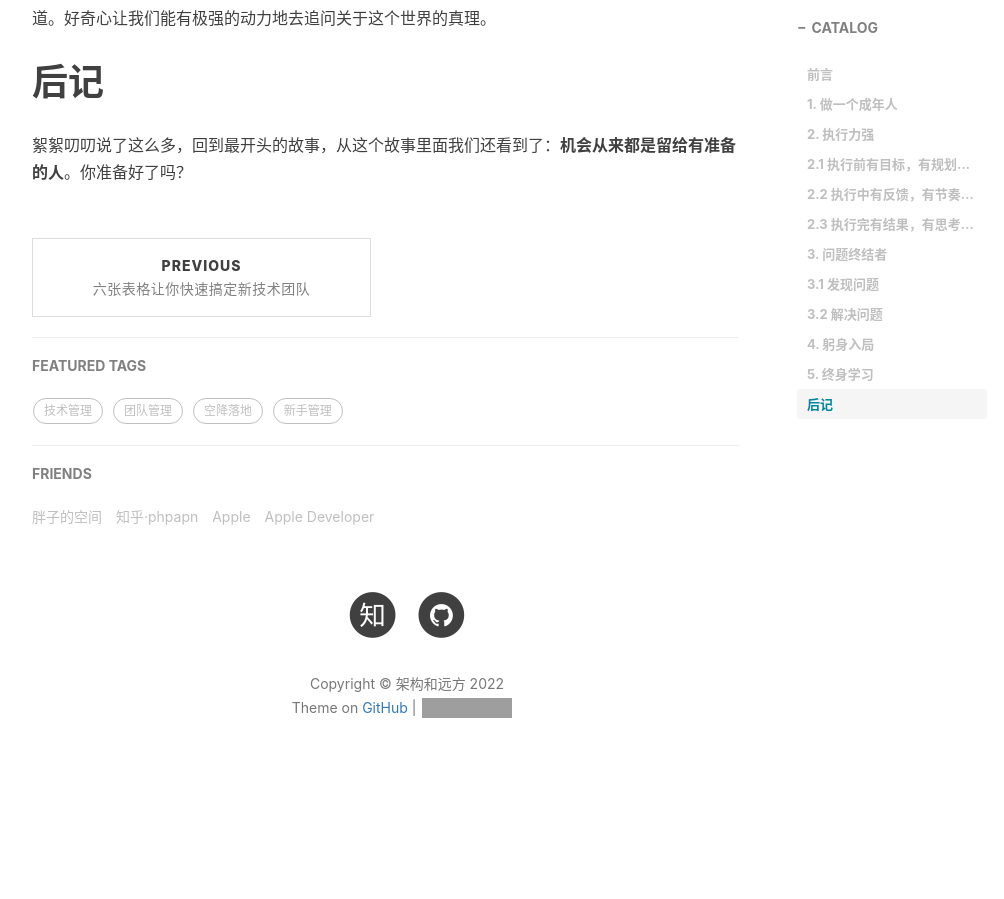
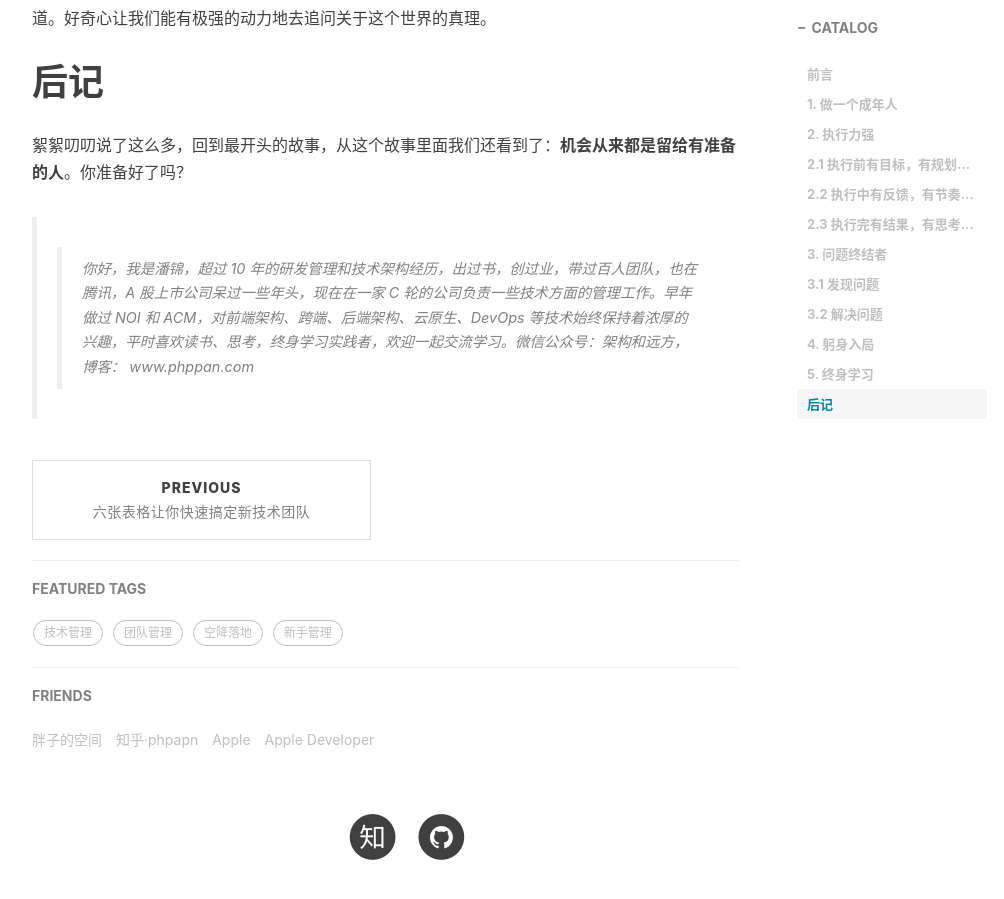
Before and after one commit to phppan/phppan.github.io, a Jekyll site: the page built from _posts/2022-03-12-做到这五点你就可以从容面对 35 岁危机.md, in a window 1280 px wide and 900 px high, scrolled down 7785 px. Shown: the whole window, without its empty margins (233-1237 px from the left). Built offline with Jekyll 4.4.1, drawn with Linux system fonts in a browser that asks for light colours; nearby versions of some CDN libraries; comment, search, counter and statistics services are not loaded; before the commit the page ends 8597 px from its top, so only the background shows below that; grey boxes are pictures that could not be loaded.

Commit message:
fix: 增加个人说明

```diff
--- a/_posts/2022-03-12-做到这五点你就可以从容面对 35 岁危机.md
+++ b/_posts/2022-03-12-做到这五点你就可以从容面对 35 岁危机.md
@@ -196,3 +196,7 @@
 
 # 后记
 絮絮叨叨说了这么多，回到最开头的故事，从这个故事里面我们还看到了：**机会从来都是留给有准备的人**。你准备好了吗？
+
+
+
+>>你好，我是潘锦，超过 10 年的研发管理和技术架构经历，出过书，创过业，带过百人团队，也在腾讯，A 股上市公司呆过一些年头，现在在一家 C 轮的公司负责一些技术方面的管理工作。早年做过 NOI 和 ACM，对前端架构、跨端、后端架构、云原生、DevOps 等技术始终保持着浓厚的兴趣，平时喜欢读书、思考，终身学习实践者，欢迎一起交流学习。微信公众号：架构和远方，博客： www.phppan.com
```
